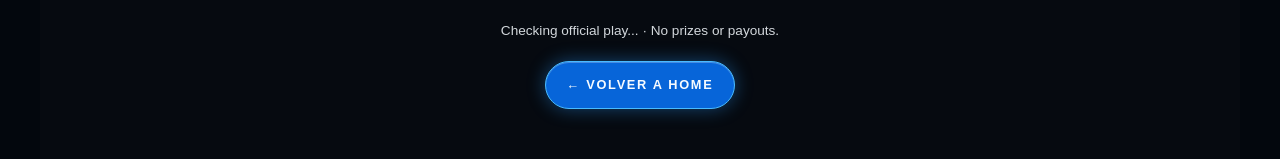
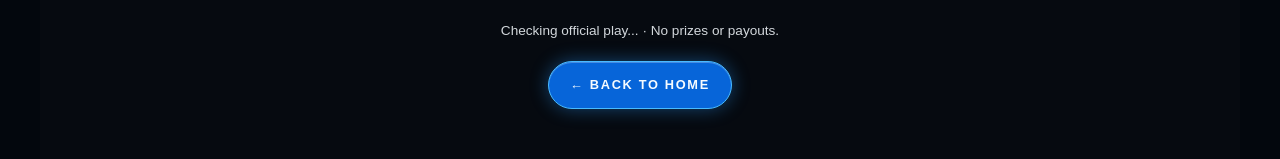
Before and after one commit to dkny-ops/race2win.app, a Next.js app: page /games/jumping-race in a window 1280 px wide. Shown: the part 1129-1288 px from the top of the page. Built offline with nearby package versions, Linux system fonts and the light colour scheme; no server answers.

Commit message:
Translate Jumping Race home navigation to English

```diff
--- a/app/games/jumping-race/page.tsx
+++ b/app/games/jumping-race/page.tsx
@@ -7,6 +7,6 @@ export const metadata = { title: "Jumping Race", robots: { index: false, follow:
 export default function JumpingRacePage() {
   return <main className="jumping-race-page page-section shell" style={{ minHeight: "70vh", textAlign: "center" }}>
     <JumpingRaceGame />
-    <div style={{ marginTop: 20 }}><Link className="button button--secondary" href="/">← VOLVER A HOME</Link></div>
+    <div style={{ marginTop: 20 }}><Link className="button button--secondary" href="/">← BACK TO HOME</Link></div>
   </main>;
 }
```
